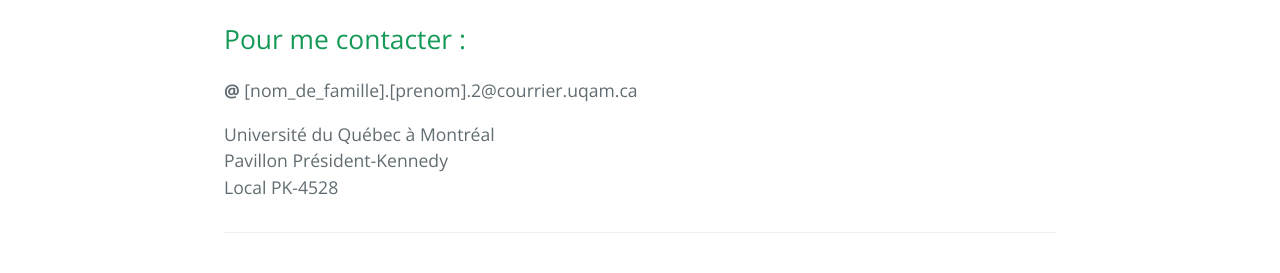
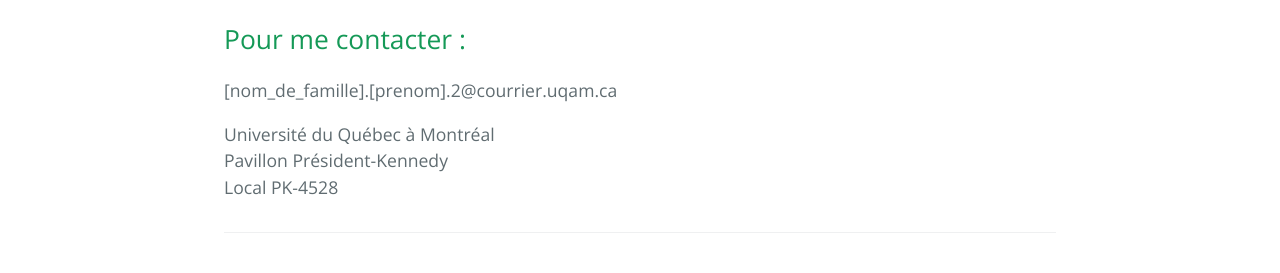
Before and after one commit to nadialafreniere/nadialafreniere.github.io, a Jekyll site: the page built from index.md, in a window 1280 px wide. Shown: the part 622-895 px from the top of the page. Built offline with Jekyll 4.4.1, drawn with Linux system fonts in a browser that asks for light colours; our own code applies the rules of GitHub Pages for plain Markdown files.

Commit message:
Correction mise en page contact

```diff
--- a/index.md
+++ b/index.md
@@ -9,7 +9,7 @@
 
 ## Pour me contacter :
 
-**@** [nom_de_famille].[prenom].2@courrier.uqam.ca
+[nom_de_famille].[prenom].2@courrier.uqam.ca
 
 Université du Québec à Montréal <br />
 Pavillon Président-Kennedy  <br />
```
